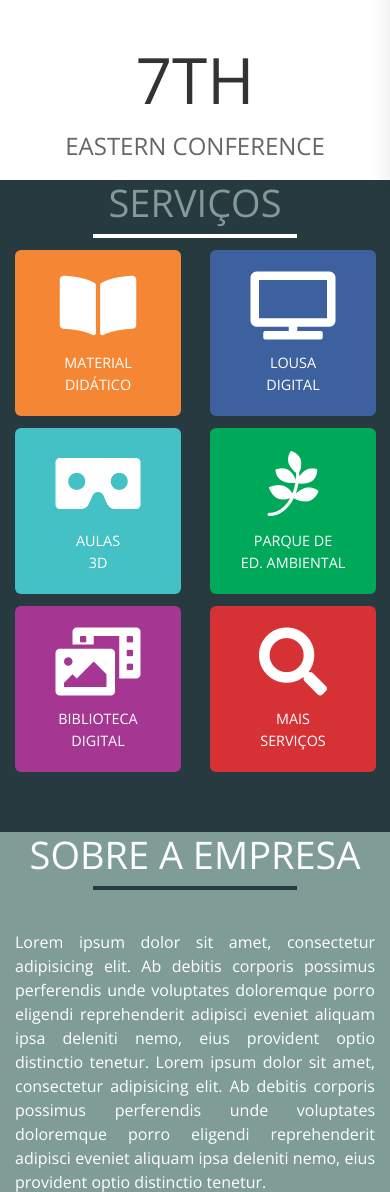
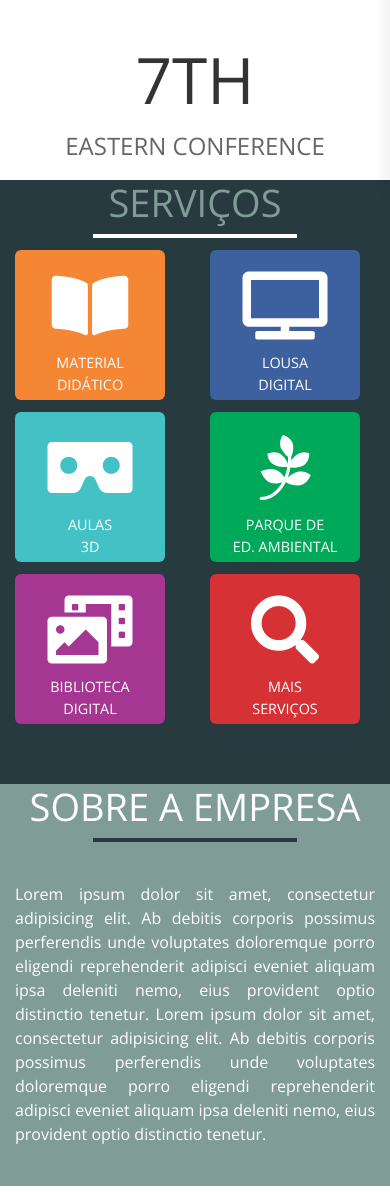
Before and after one commit to bladellano/navbar-scroll-width, a PHP site: page / in a window 390 px wide; the page is wider, and only the part inside the window is pictured. Shown: the part 603-1795 px from the top of that part. Run offline with PHP 8.4, Linux system fonts and the light colour scheme; some libraries are stand-ins or nearby versions.

Commit message:
Ajuste no Css

```diff
--- a/style.css
+++ b/style.css
@@ -282,6 +282,10 @@ body {
     body {
         overflow-x: hidden;
     }
+    #links-services .container .row:only-child a{
+        width : 150px;
+        height: 150px;
+    }
     #services{
         text-align: center;
     }
```
